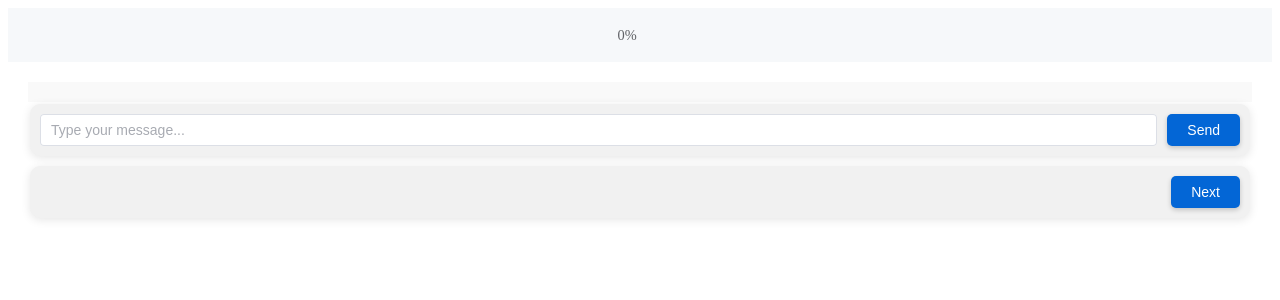
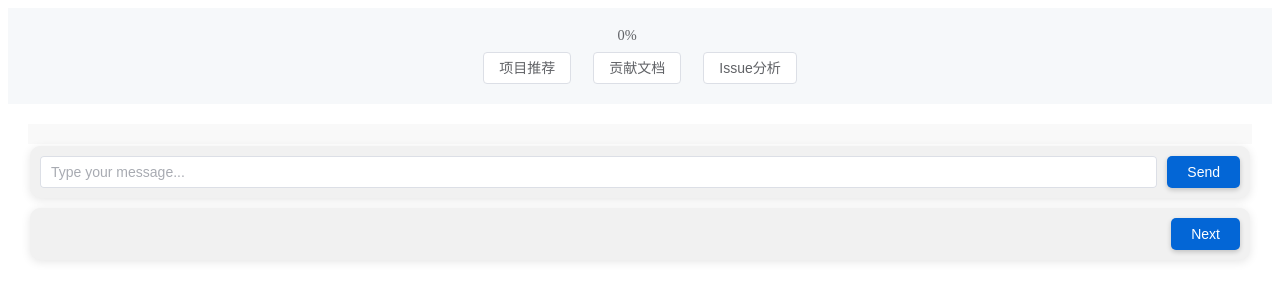
Before and after one commit to yhzhu99/OSSerCopilot, a Vue app: page / in a window 1280 px wide. Shown: the top 300 px of the page. Built offline with nearby package versions, Linux system fonts and the light colour scheme.

Commit message:
feat: add nav bar

```diff
--- a/src/App.vue
+++ b/src/App.vue
@@ -5,6 +5,7 @@ import ChatBot from './components/ChatBot.vue';
 
 const progress = ref(0);
 const displayMessage = ref('');
+const currentView = ref('project-recommendation');
 
 const updateProgress = (newProgress) => {
   progress.value = newProgress;
@@ -17,15 +18,34 @@ onMounted(() => {
     }
   });
 });
+
+const switchView = (view) => {
+  currentView.value = view;
+};
 </script>
 
 <template>
   <div class="main-page">
     <header class="header">
       <ProgressBar :progress="progress" />
+      <div class="nav-bar">
+        <el-button @click="switchView('project-recommendation')">项目推荐</el-button>
+        <el-button @click="switchView('contribute-docs')">贡献文档</el-button>
+        <el-button @click="switchView('issue-analysis')">Issue分析</el-button>
+      </div>
     </header>
     <main class="content">
-      <ChatBot @update-progress="updateProgress" />
+      <div v-if="currentView === 'project-recommendation'">
+        <ChatBot @update-progress="updateProgress" />
+      </div>
+      <div v-else-if="currentView === 'contribute-docs'">
+        <!-- 贡献文档的组件或内容 -->
+        <p>这里是贡献文档功能区。</p>
+      </div>
+      <div v-else-if="currentView === 'issue-analysis'">
+        <!-- Issue分析的组件或内容 -->
+        <p>这里是Issue分析功能区。</p>
+      </div>
       <div v-if="displayMessage" class="message-display">{{ displayMessage }}</div>
     </main>
   </div>
@@ -40,11 +60,18 @@ onMounted(() => {
 
 .header {
   display: flex;
-  justify-content: center;
+  flex-direction: column;
+  align-items: center;
   padding: 20px;
   background-color: #f6f8fa;
   box-shadow: 0 2px 10px rgba(0, 0, 0, 0.1);
   flex-shrink: 0; /* Prevent the header from shrinking */
+}
+
+.nav-bar {
+  display: flex;
+  gap: 10px;
+  margin-top: 10px;
 }
 
 .content {
```
